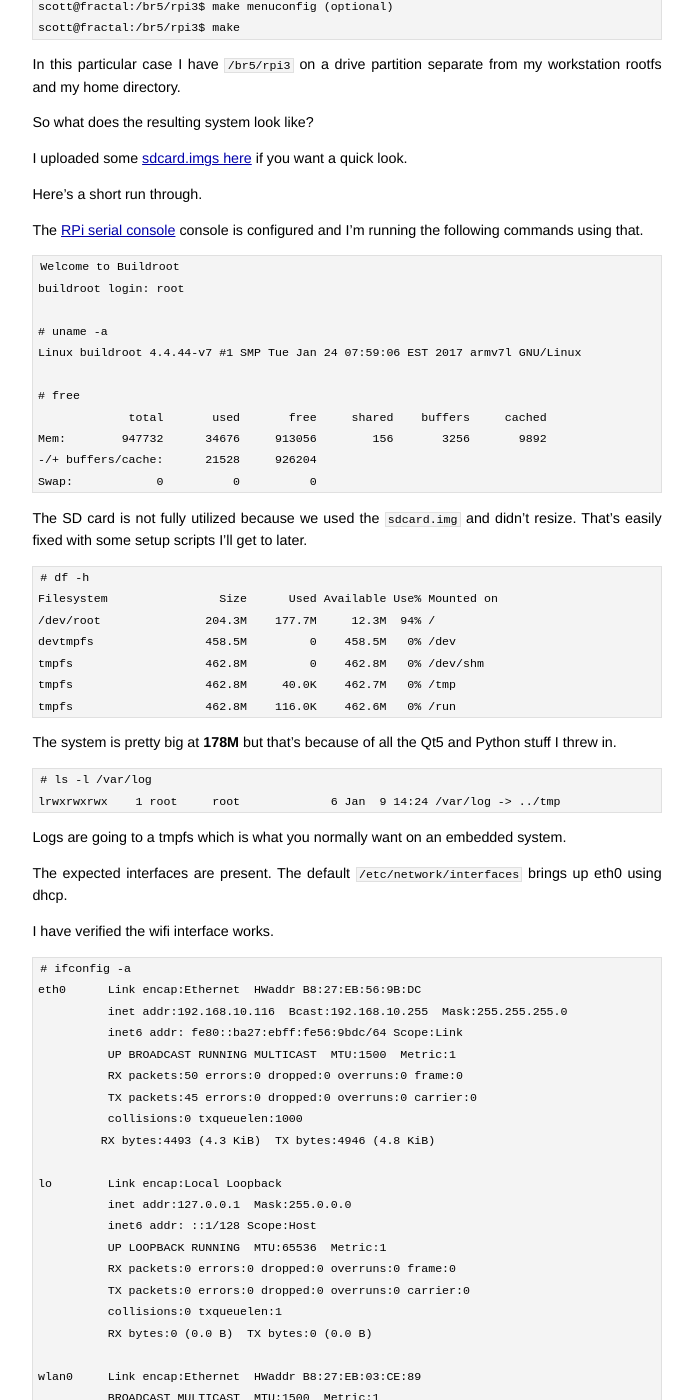
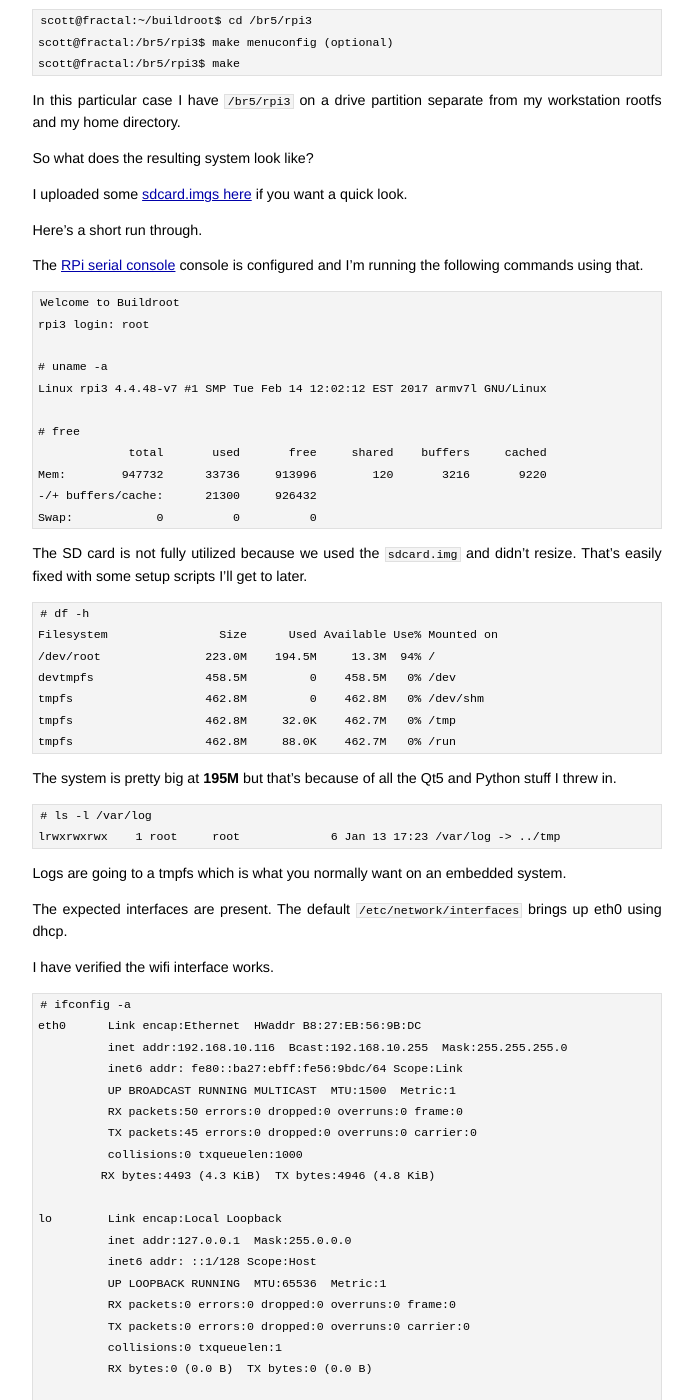
Before and after one commit to jumpnow/jumpnowtek-site, a Jekyll site: the page built from _posts/2017-01-10-Raspberry-Pi-Systems-with-Buildroot.md, in a window 1280 px wide and 1400 px high, scrolled down 2499 px. Shown: the whole window, without its empty margins (293-986 px from the left). Built offline with Jekyll 4.4.1, drawn with Linux system fonts in a browser that asks for light colours; some of the changed text lies outside the part shown.

Commit message:
copy edit

```diff
--- a/_posts/2017-01-10-Raspberry-Pi-Systems-with-Buildroot.md
+++ b/_posts/2017-01-10-Raspberry-Pi-Systems-with-Buildroot.md
@@ -2,7 +2,7 @@
 layout: post
 title: Building Raspberry Pi Systems with Buildroot
 description: "Building customized systems for the Raspberry Pi using Buildroot"
-date: 2017-01-24 13:20:00
+date: 2017-02-16 09:11:00
 categories: rpi
 tags: [linux, rpi, buildroot, rpi3, qt5, pyqt, pyqt5]
 ---
@@ -130,31 +132,31 @@ Here's a short run through.
 The [RPi serial console][rpi-serial] console is configured and I'm running the following commands using that.
 
     Welcome to Buildroot
-    buildroot login: root
+    rpi3 login: root
 
     # uname -a
-    Linux buildroot 4.4.44-v7 #1 SMP Tue Jan 24 07:59:06 EST 2017 armv7l GNU/Linux
+    Linux rpi3 4.4.48-v7 #1 SMP Tue Feb 14 12:02:12 EST 2017 armv7l GNU/Linux
 
     # free
                  total       used       free     shared    buffers     cached
-    Mem:        947732      34676     913056        156       3256       9892
-    -/+ buffers/cache:      21528     926204
+    Mem:        947732      33736     913996        120       3216       9220
+    -/+ buffers/cache:      21300     926432
     Swap:            0          0          0
 
 The SD card is not fully utilized because we used the `sdcard.img` and didn't resize. That's easily fixed with some setup scripts I'll get to later.
 
     # df -h
     Filesystem                Size      Used Available Use% Mounted on
-    /dev/root               204.3M    177.7M     12.3M  94% /
+    /dev/root               223.0M    194.5M     13.3M  94% /
     devtmpfs                458.5M         0    458.5M   0% /dev
     tmpfs                   462.8M         0    462.8M   0% /dev/shm
-    tmpfs                   462.8M     40.0K    462.7M   0% /tmp
-    tmpfs                   462.8M    116.0K    462.6M   0% /run
+    tmpfs                   462.8M     32.0K    462.7M   0% /tmp
+    tmpfs                   462.8M     88.0K    462.7M   0% /run
 
-The system is pretty big at **178M** but that's because of all the Qt5 and Python stuff I threw in.
+The system is pretty big at **195M** but that's because of all the Qt5 and Python stuff I threw in.
 
     # ls -l /var/log
-    lrwxrwxrwx    1 root     root             6 Jan  9 14:24 /var/log -> ../tmp
+    lrwxrwxrwx    1 root     root             6 Jan 13 17:23 /var/log -> ../tmp
 
 Logs are going to a tmpfs which is what you normally want on an embedded system.
 
@@ -216,6 +218,7 @@ My little Qt Widgets touchscreen test application [tspress][tspress] works fine.
 See the `/etc/profile.d/qt5-env.sh` script for setting Qt5 environment variables like **WIDTH** and **HEIGHT**.
 
 I have a USB Bluetooth mouse and a USB keyboard/mouse trackpad attached as well as an HDMI display.
+
 They all work.
 
 You can see from the Qt messages that the *eglfs* plugin is being used.
```
Also changed, not shown: other parts of _posts/2017-01-10-Raspberry-Pi-Systems-with-Buildroot.md (+3 -1 lines), _posts/2016-09-20-Using-the-Raspberry-Pi-Hardware-PWM-timers.md (+5 -4 lines).
